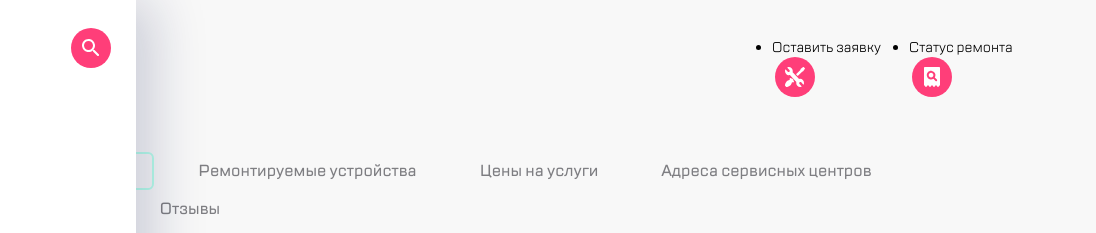
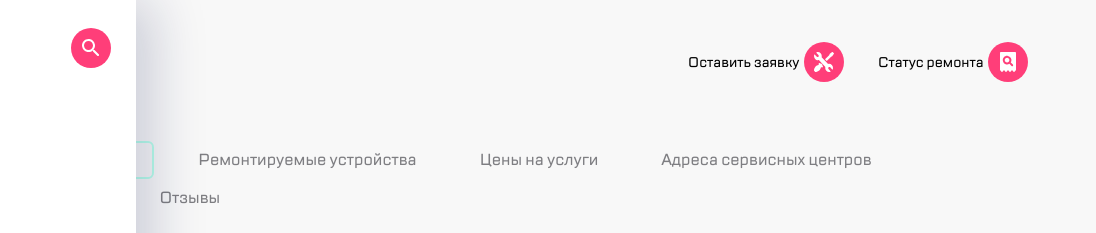
Before and after one commit to Aleksandr-Bechin/cps-service, a plain HTML site: page index.html in a window 1280 px wide. Shown: the top 233 px of the page, 184-1280 px from the left. Drawn offline with Linux system fonts and the light colour scheme.

Commit message:
Фикс ошибок

```diff
--- a/css/style.css
+++ b/css/style.css
@@ -101,18 +101,10 @@ html {
     margin-left: 9.7%;
 }
 
-.side-menu {
-    width: 320px;
-    position: fixed;
-    top: 0;
-    left: 0;
-    z-index: 100;
-    background-color: #FFFFFF;
-    height: 100vh;
-    padding: 19px 25px 0 25px;
-    box-shadow: 16px 0px 52px 0px rgba(14, 24, 80, 0.20);
-    overflow-y: scroll;
-    scrollbar-width: 0;
+.request-buttons {
+    display: flex;
+    align-items: center;
+    margin: 0;
 }
 
 .request-buttons::before {
@@ -122,6 +114,14 @@ html {
     display: block;
     background-color: #EAEAEA;
     margin-right: 24%;
+}
+
+.request-buttons__item {
+    margin-left: 9.7%;
+    display: flex;
+    align-items: center;
+    font-size: 1rem;
+    font-weight: 500;
 }
 
 .request-buttons__item:first-child {
@@ -239,6 +239,20 @@ html {
 
 .main__request-buttons {
     display: none;
+}
+
+.side-menu {
+    width: 320px;
+    position: fixed;
+    top: 0;
+    left: 0;
+    z-index: 100;
+    background-color: #FFFFFF;
+    height: 100vh;
+    padding: 19px 25px 0 25px;
+    box-shadow: 16px 0px 52px 0px rgba(14, 24, 80, 0.20);
+    overflow-y: scroll;
+    scrollbar-width: 0;
 }
 
 .side-menu::-webkit-scrollbar {
--- a/index.html
+++ b/index.html
@@ -22,7 +22,7 @@
                 <a href="#" class="logo header__logo">
                     <img src="img/logo.svg" alt="">
                 </a>
-                <ul class="list feedback-buttons header__feedback-buttons">
+                <ul class="list-style-reset feedback-buttons header__feedback-buttons">
                     <li class="feedback-buttons__item">
                         <button class="button">
                             <img src="./img/phone.svg" alt="">
@@ -132,7 +132,7 @@
             <div class="main__inner">
                 <div class="main__row">
                     <h2 class="title">Услуги и сервисы</h2>
-                    <ul class="list request-buttons main__request-buttons">
+                    <ul class="list-style-reset request-buttons main__request-buttons">
                         <li class="request-buttons__item">Оставить заявку
                             <button class="button">
                                 <img src="./img/tools.svg" alt="">
```
